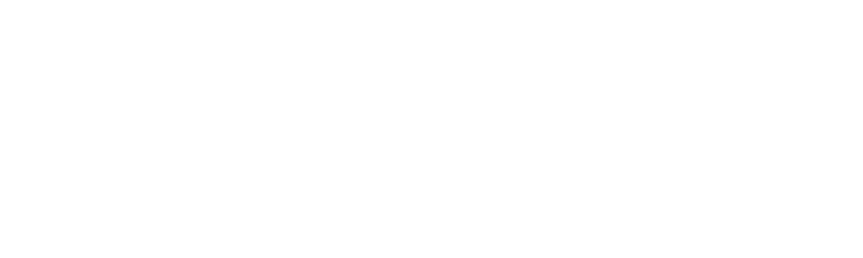
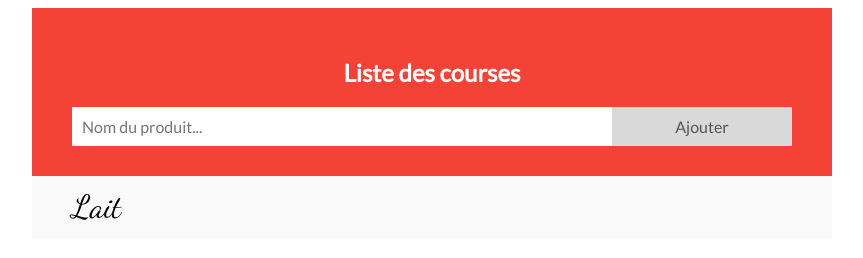
Before and after one commit to corentingmbr/TP3JS, a website: page index.html in a window 1280 px wide. Shown: the whole page, without its empty margins (208-1071 px from the left). Drawn offline with Linux system fonts and the light colour scheme.

Commit message:
TP13 fini

```diff
--- a/index.html
+++ b/index.html
@@ -1,16 +1,13 @@
-<!DOCTYPE html>
-<html lang="en">
-<head>
-    <meta charset="UTF-8">
-    <title>Title</title>
-    <script src="monscript.js"></script>
+<main>
+    <header>
+        <link href="./main.css" rel="stylesheet"/>
+        <script defer src="./monscript.js" type="module"></script>
+        <h2>Liste des courses</h2>
+        <input id="myInput" placeholder="Nom du produit..." type="text">
+        <span class="btn">Ajouter</span>
+    </header>
 
-</head>
-<script>
-
-    //  alert( 'Hello, world!' );
-</script>
-<body>
-
-</body>
-</html>
+    <ul id="listeCourses">
+        <li>Lait</li>
+    </ul>
+</main>
--- /dev/null
+++ b/main.css
@@ -0,0 +1,125 @@
+/* Include the padding and border in an element's total width and height */
+@import url('https://fonts.googleapis.com/css2?family=Dancing+Script&family=Lato&display=swap');
+
+* {
+    box-sizing: border-box;
+    font-family: 'Lato', sans-serif;
+}
+
+main {
+    max-width: 800px;
+    margin: 0 auto;
+}
+
+/* Remove margins and padding from the list */
+ul {
+    margin: 0;
+    padding: 0;
+
+}
+
+/* Style the list items */
+ul li {
+    cursor: pointer;
+    font-family: 'Dancing Script', cursive;
+    position: relative;
+    padding: 12px 8px 12px 40px;
+    background: #eee;
+    font-size: 2em;
+    transition: 0.2s;
+    list-style: none;
+
+    /* make the list items unselectable */
+    -webkit-user-select: none;
+    -moz-user-select: none;
+    -ms-user-select: none;
+    user-select: none;
+}
+
+/* Set all odd list items to a different color (zebra-stripes) */
+ul li:nth-child(odd) {
+    background: #f9f9f9;
+}
+
+/* Darker background-color on hover */
+ul li:hover {
+    background: #ddd;
+}
+
+/* When clicked on, add a background color and strike out text */
+ul li.checked {
+    background: #888;
+    color: #fff;
+    text-decoration: line-through;
+}
+
+/* Add a "checked" mark when clicked on */
+ul li.checked::before {
+    content: '';
+    position: absolute;
+    border-color: #fff;
+    border-style: solid;
+    border-width: 0 2px 2px 0;
+    top: 10px;
+    left: 16px;
+    transform: rotate(45deg);
+    height: 15px;
+    width: 7px;
+}
+
+/* Style the close button */
+.close {
+    position: absolute;
+    right: 0;
+    top: 0;
+    padding: 12px 16px 12px 16px;
+}
+
+.close:hover {
+    background-color: #f44336;
+    color: white;
+}
+
+/* Style the header */
+header {
+    background-color: #f44336;
+    padding: 30px 40px;
+    color: white;
+    text-align: center;
+}
+
+/* Clear floats after the header */
+header:after {
+    content: "";
+    display: table;
+    clear: both;
+}
+
+/* Style the input */
+input {
+    margin: 0;
+    border: none;
+    border-radius: 0;
+    width: 75%;
+    padding: 10px;
+    float: left;
+    font-size: 16px;
+}
+
+/* Style the "Add" button */
+.btn {
+    padding: 10px;
+    width: 25%;
+    background: #d9d9d9;
+    color: #555;
+    float: left;
+    text-align: center;
+    font-size: 16px;
+    cursor: pointer;
+    transition: 0.3s;
+    border-radius: 0;
+}
+
+.addBtn:hover {
+    background-color: #bbb;
+}
--- a/monscript.js
+++ b/monscript.js
@@ -1,10 +1,13 @@
-let myarray = [1, 2, 3, 4, 5, 6, 7, 8, 9, 10];
-console.log(myarray.slice(0, 8));
+/* Toutes les variables */
+let li = document.querySelector("#listeCourses li");
 
-for (let i = 0; i < 8; i++) {
-    console.log(myarray[i]);
-}
-console.log(" affichage avec length :")
-for (length in myarray) {
-    console.log(myarray[length]);
-}
+
+/* Tous les évènements */
+li.addEventListener('click', () => {
+    li.style.backgroundColor = "lightblue";
+    li.style.textDecoration = "line-through";
+});
+
+
+/* Les fonctions */
+// A voir plus tard
```
